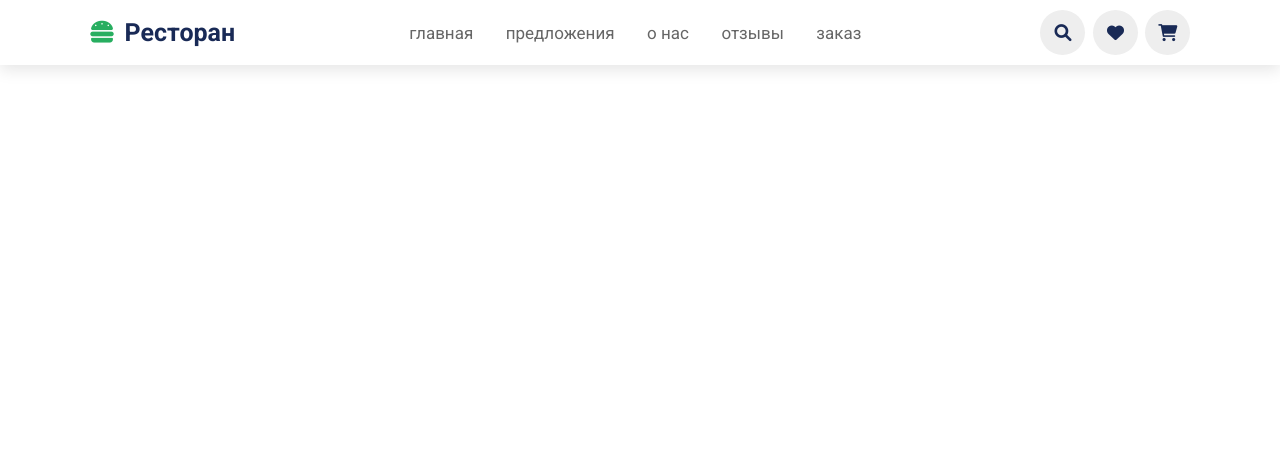
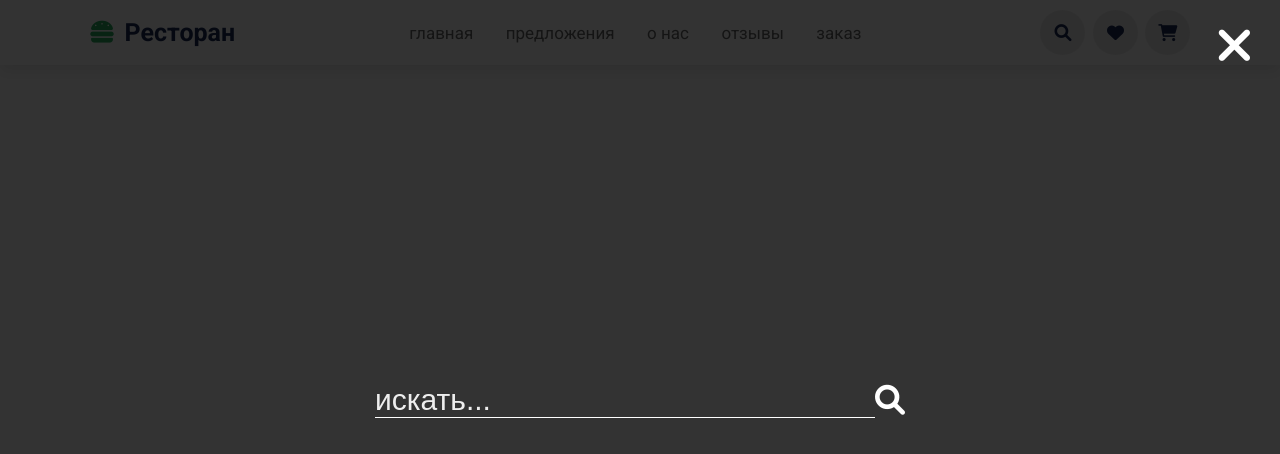
Before and after one commit to Pavel-Kuz/food-site-2, a plain HTML site: page index.html in a window 1280 px wide. Both pictures are taken after a click on the icon 1062 px from the left and 32 px from the top of the page. Drawn offline with Linux system fonts and the light colour scheme.

Commit message:
добавил секцию search-form

```diff
--- a/css/media.css
+++ b/css/media.css
@@ -31,6 +31,10 @@
             font-size: 2rem;
             background: #eee;
         }
+        #search-form #search-box{
+            width: 90%;
+            margin: 0 1rem;
+        }
 }
 @media (max-width: 450){
     html{
--- a/css/style.css
+++ b/css/style.css
@@ -80,3 +80,52 @@ header .icons a:hover {
 header .icons #menu-bars{
     display: none;
 }
+#search-form{
+    position: fixed;
+    top: -110%;
+    left: 0;
+    height: 100%;
+    width: 100%;
+    z-index: 1004;
+    background: rgba(0,0,0,.8);
+    display: flex;
+    align-items: center;
+    justify-content: center;
+}
+#search-form.active{
+    top: 0;
+}
+#search-form #search-box{
+    width: 50rem;
+    border-bottom: .1rem solid #fff;
+    color: #fff;
+    font-size: 3rem;
+    text-transform: none;
+    background: none;
+}
+#search-form #search-box::placeholder{
+    color: #eee;
+}
+#search-form #search-box::-webkit-search-cancel-button{
+    -webkit-appearance: none;
+}
+#search-form label{
+    color: #fff;
+    cursor: pointer;
+    font-size: 3rem;
+}
+#search-form label:hover{
+    color: var(--green);
+}
+#search-form #close{
+    position: absolute;
+    cursor: pointer;
+    color: #fff;
+    top: 2rem;
+    right: 3rem;
+    font-size: 5rem;
+}
+#search-form #close:hover{
+    color: var(--green);
+    transform: rotate(180deg);
+}
--- a/index.html
+++ b/index.html
@@ -33,6 +33,14 @@
     </header>
     <!-- header section  -->
 
+    <!-- search form section  -->
+    <form action="" id="search-form">
+        <input type="search" placeholder="искать..." id="search-box">
+        <label for="search-box" class="fas fa-search"></label>
+        <i class="fas fa-times" id="close"></i>
+    </form>
+    <!-- search form section  -->
+
     <script src="js/index.js"></script>
 </body>
 </html>
--- a/js/index.js
+++ b/js/index.js
@@ -5,3 +5,16 @@ menu.onclick = () => {
     menu.classList.toggle('fa-times')
     navbar.classList.toggle('active')
 }
+
+window.onscroll = () => {
+    menu.classList.remove('fa-times')
+    navbar.classList.remove('active')
+}
+
+document.querySelector('#search-icon').onclick = () => {
+    document.querySelector('#search-form').classList.toggle('active')
+}
+
+document.querySelector('#close').onclick = () => {
+    document.querySelector('#search-form').classList.remove('active')
+}
```
